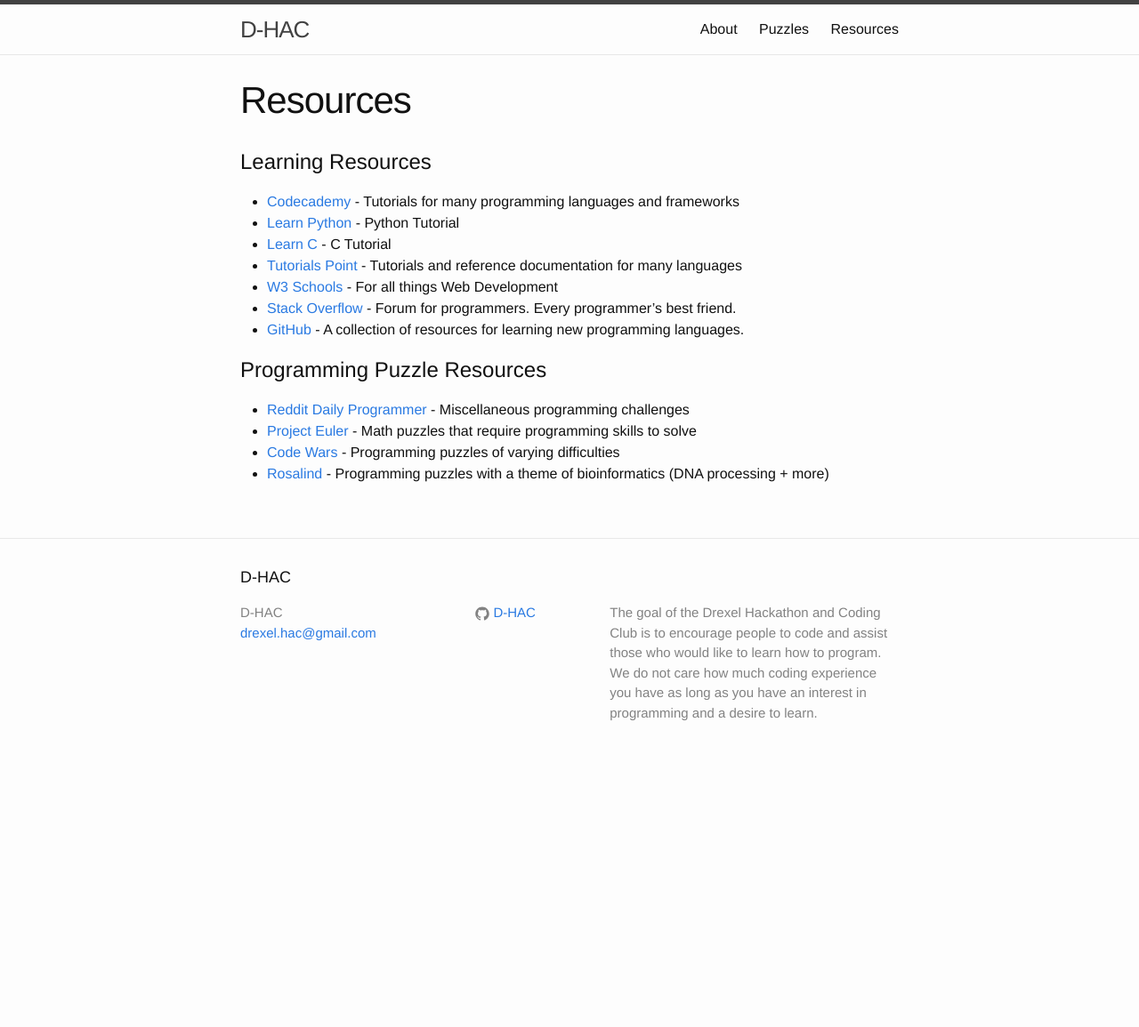
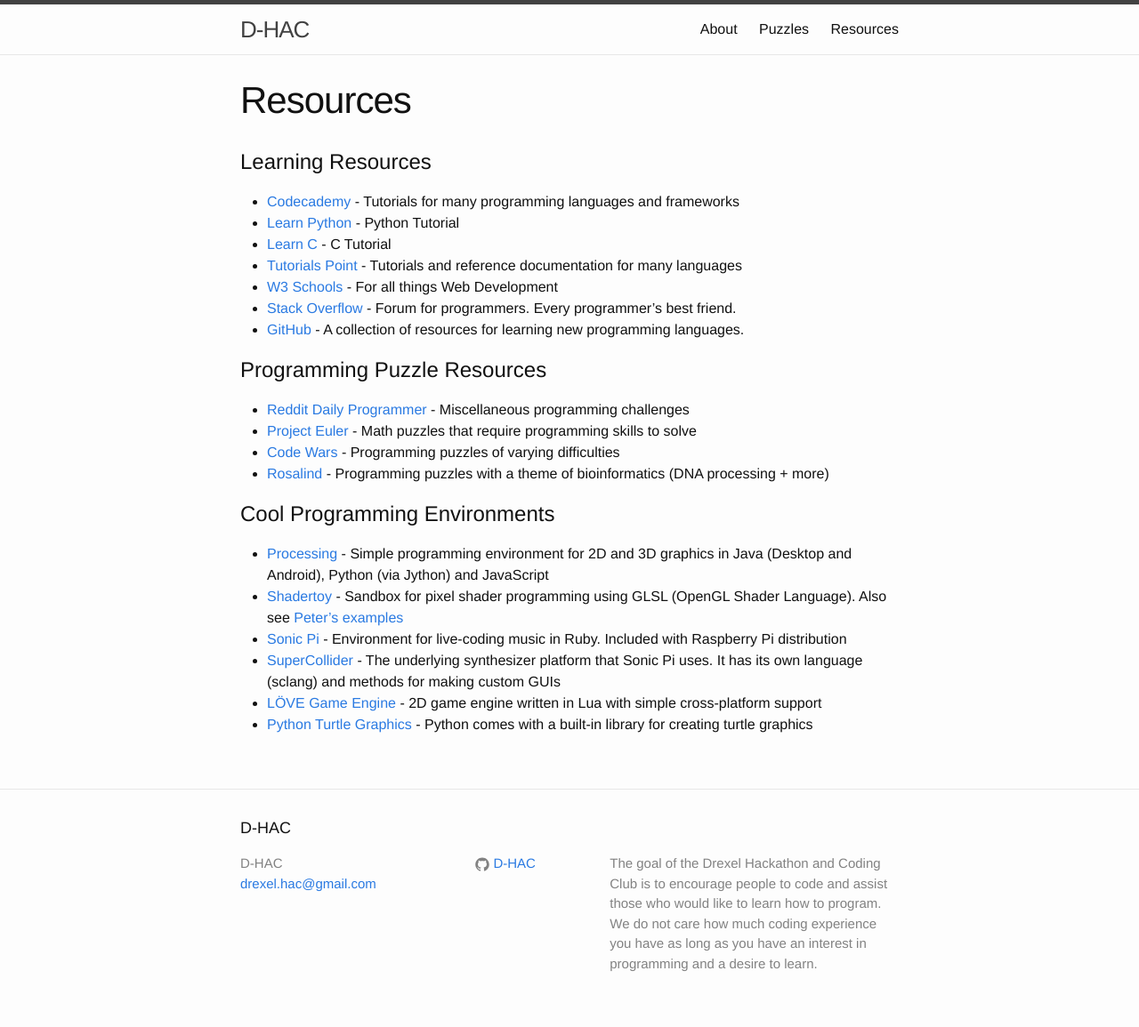
Before and after one commit to D-HAC/D-HAC.github.io, a Jekyll site: the page built from resources.md, in a window 1280 px wide. Shown: the whole page at 89% size. Built offline with Jekyll 4.4.1, drawn with Linux system fonts in a browser that asks for light colours; before the commit the page ends 900 px from its top, so only the background shows below that.

Commit message:
Update Resources page
Added some new links to the bottom of the page.

```diff
--- a/resources.md
+++ b/resources.md
@@ -26,3 +26,20 @@
     difficulties
 * [Rosalind](rosalind.info) - Programming puzzles with a theme of
     bioinformatics (DNA processing + more)
+
+# Cool Programming Environments
+* [Processing](https://processing.org) - Simple programming environment for
+    2D and 3D graphics in Java (Desktop and Android), Python (via Jython) and
+    JavaScript
+* [Shadertoy](https://shadertoy.com) - Sandbox for pixel shader programming
+    using GLSL (OpenGL Shader Language).
+    Also see [Peter's examples](https://shadertoy.com/user/ptrgags)
+* [Sonic Pi](http://sonic-pi.net/) - Environment for live-coding music in Ruby.
+    Included with Raspberry Pi distribution
+* [SuperCollider](http://supercollider.github.io/) - The underlying synthesizer
+    platform that Sonic Pi uses. It has its own language (sclang) and methods
+    for making custom GUIs
+* [LÖVE Game Engine](https://love2d.org/) - 2D game engine written in Lua
+    with simple cross-platform support
+* [Python Turtle Graphics](https://docs.python.org/3/library/turtle.html) -
+    Python comes with a built-in library for creating turtle graphics
```
